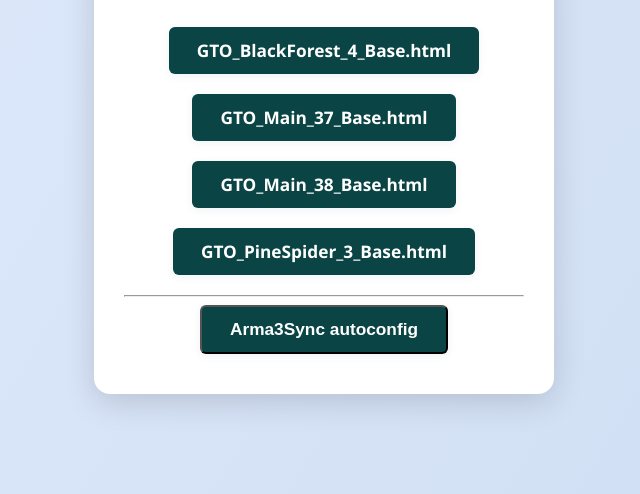
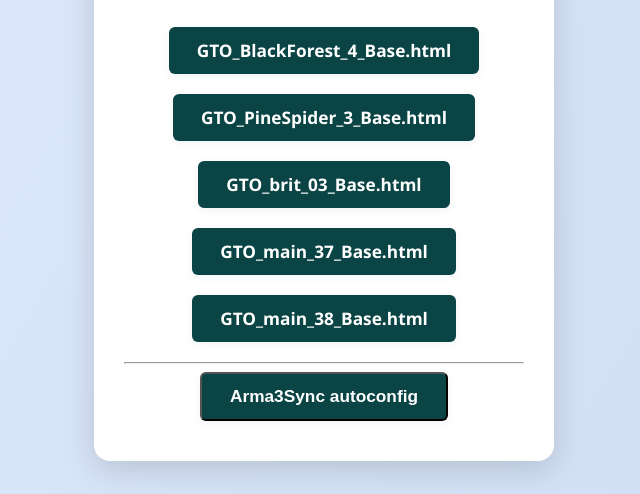
Before and after one commit to German-Tactical-Ops/arma3server-html, a plain HTML site: page www/index.html in a window 1280 px wide. Shown: the part 366-860 px from the top of the page, without its empty margins (316-956 px from the left). Drawn offline with Linux system fonts and the light colour scheme.

Commit message:
fixed file downloading

```diff
--- a/www/index.html
+++ b/www/index.html
@@ -23,7 +23,6 @@
 	<hr>
     <button class="download-btn" onclick="kopiereGTOText()">Arma3Sync autoconfig</button>
   </article>
-  <!-- todo: download page does not download the html configs -->
 <script>
     async function ladeModlisten() {
       const listElement = document.getElementById("download-list");
@@ -50,8 +49,8 @@
           const link = document.createElement("a");
 
           link.className = "download-btn";
-          link.href = "../" + encodeURIComponent(file);
-          link.download = "";
+          link.href = "./" + encodeURIComponent(file);
+          link.setAttribute("download", file);
           link.textContent = file;
 
           item.appendChild(link);
--- a/www/modlists.json
+++ b/www/modlists.json
@@ -1,6 +1,7 @@
 [
   "GTO_BlackForest_4_Base.html",
-  "GTO_Main_37_Base.html",
-  "GTO_Main_38_Base.html",
-  "GTO_PineSpider_3_Base.html"
+  "GTO_PineSpider_3_Base.html",
+  "GTO_brit_03_Base.html",
+  "GTO_main_37_Base.html",
+  "GTO_main_38_Base.html"
 ]
```
Also changed, not shown: www/zeus.html (+2 -2 lines), 1 other file.
